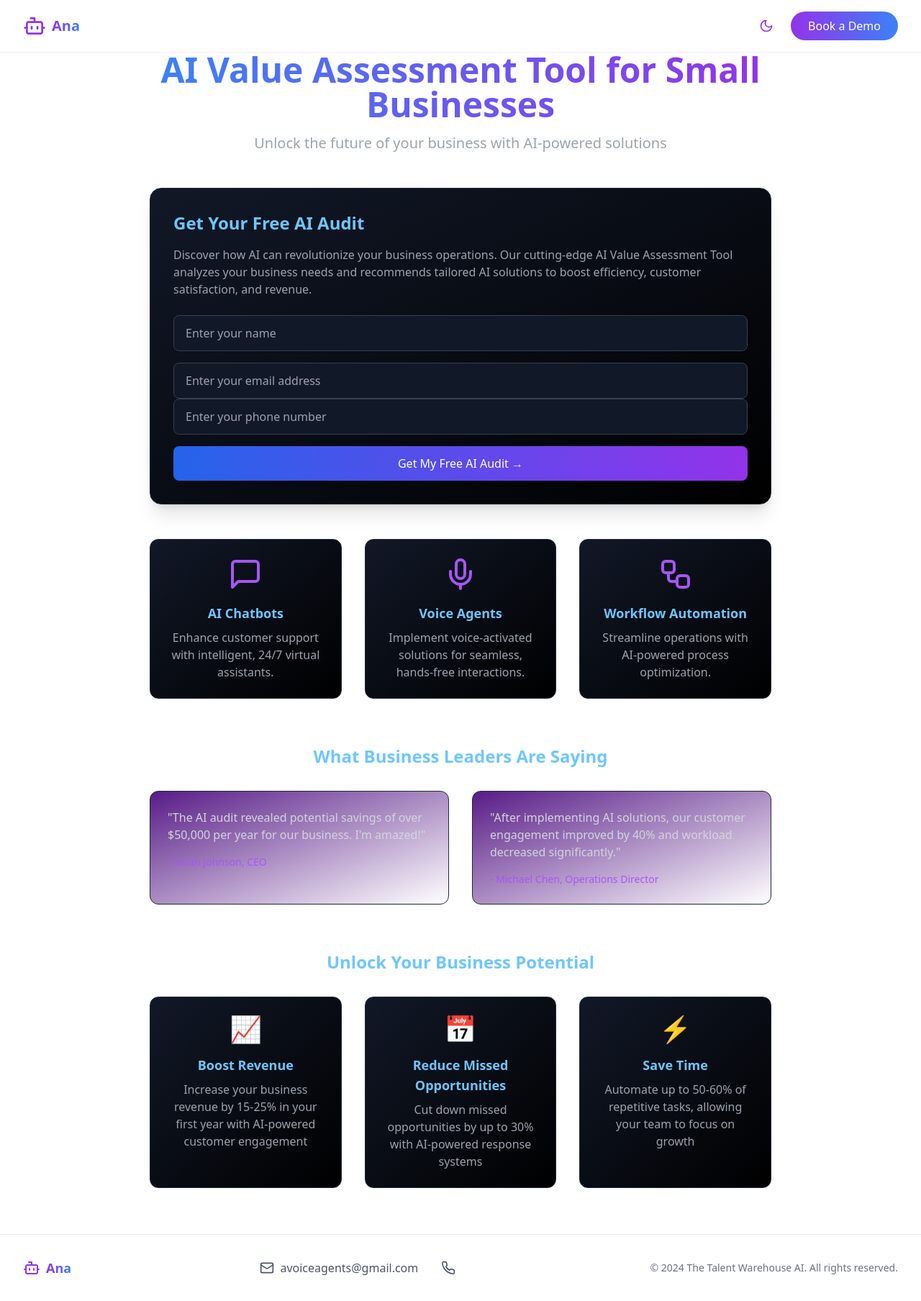
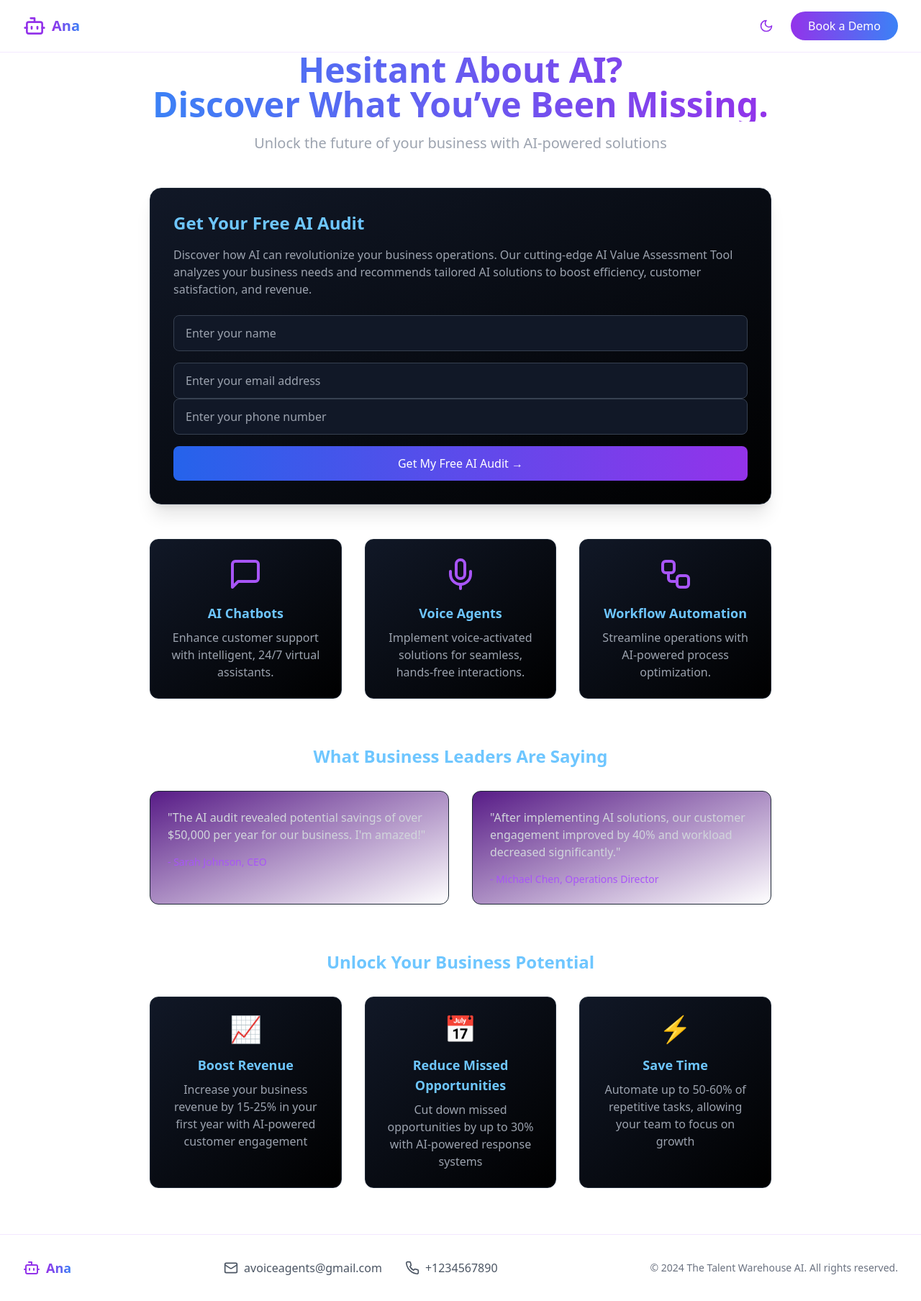
Before and after one commit to manojsaharan01/ana_funnel, a React (Vite) app: page / in a window 1280 px wide. Shown: the whole page at 72% size. Built offline with nearby package versions, Linux system fonts and the light colour scheme.

Commit message:
formatting

```diff
--- a/src/components/Footer.tsx
+++ b/src/components/Footer.tsx
@@ -13,13 +13,13 @@ export default function Footer() {
           </div>
 
           <div className="flex space-x-8">
-            <a href="mailto:contact@aigrowthcreators.com" className="flex items-center space-x-2 text-gray-600 dark:text-gray-300 hover:text-purple-600 dark:hover:text-purple-400 transition-colors">
+            <a href="mailto:aivoiceagents@gmail.com" className="flex items-center space-x-2 text-gray-600 dark:text-gray-300 hover:text-purple-600 dark:hover:text-purple-400 transition-colors">
               <Mail className="h-5 w-5" />
               <span>avoiceagents@gmail.com</span>
             </a>
             <a href="tel:+1234567890" className="flex items-center space-x-2 text-gray-600 dark:text-gray-300 hover:text-purple-600 dark:hover:text-purple-400 transition-colors">
               <Phone className="h-5 w-5" />
-              <span></span>
+              <span>+1234567890</span>
             </a>
           </div>
 
--- a/src/pages/WelcomeForm.tsx
+++ b/src/pages/WelcomeForm.tsx
@@ -51,7 +51,7 @@ export default function LandingPage({ setUserInfo }: LandingPageProps) {
     <div className="max-w-4xl mx-auto px-4">
       <div className="text-center mb-12">
         <h1 className="text-4xl md:text-5xl font-bold mb-4 bg-gradient-to-r from-blue-500 to-purple-600 bg-clip-text text-transparent">
-          AI Value Assessment Tool for Small Businesses
+        Hesitant About AI? <br/> Discover What You’ve Been Missing.
         </h1>
         <p className="text-xl text-gray-400 mb-8">
           Unlock the future of your business with AI-powered solutions
```
